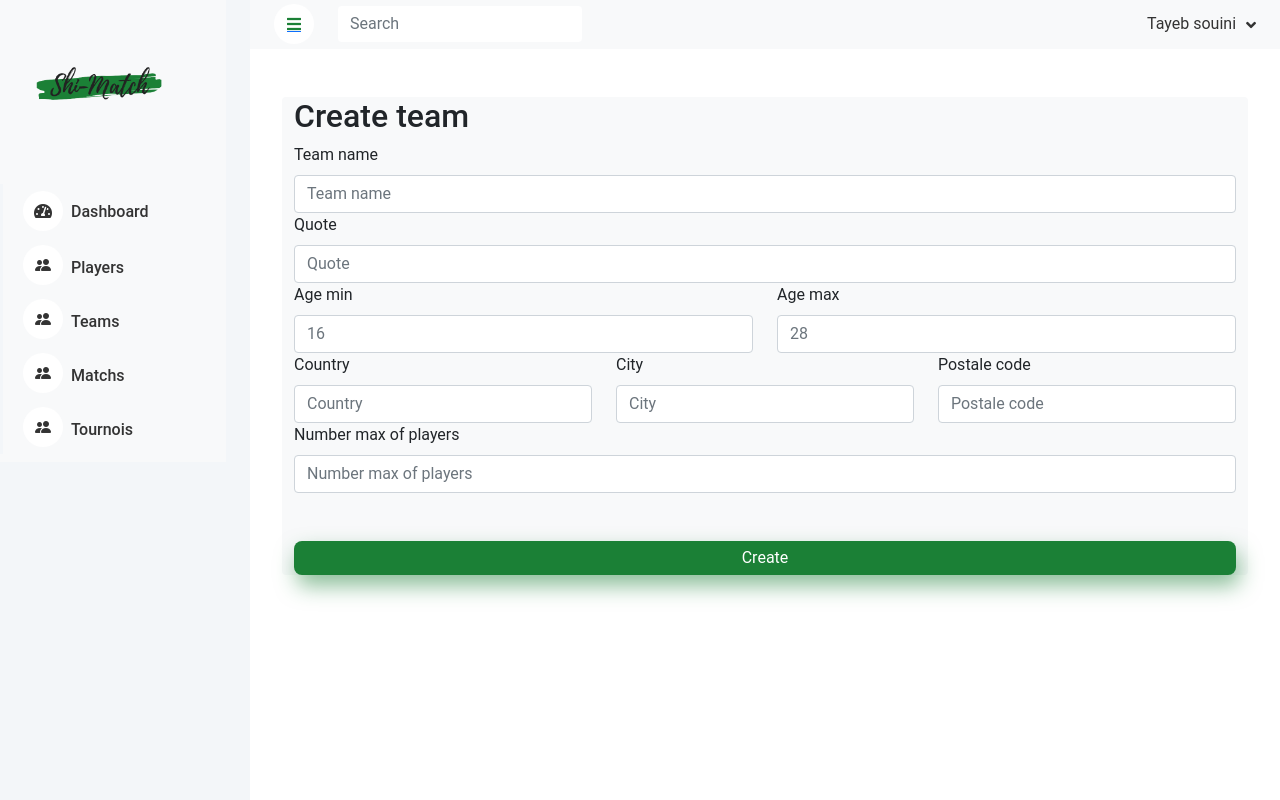
After one commit to TayebsouiniYcode/Shi-Match, a PHP site: page /createTeam in a window 1280 px wide. The commit adds this page. Run offline with PHP 8.4, Linux system fonts and the light colour scheme; data that the repository does not hold is empty; some libraries are stand-ins or nearby versions.

Commit message:
create view 'createTeam'

```diff
--- a/controllers/TeamController.php
+++ b/controllers/TeamController.php
@@ -11,4 +11,9 @@ class TeamController extends Controller
     {
         return $this->render('teamDetails');
     }
+
+    public function create(Request $request)
+    {
+        return $this->render('createTeam');
+    }
 }
--- a/public/index.php
+++ b/public/index.php
@@ -43,6 +43,8 @@ $app->router->get('/playerDetails', [PlayerController::class, 'playerDetails']);
 $app->router->get('/matchs', [PlayerController::class, 'matchs']);
 $app->router->get('/profile', [UserController::class, 'profile']);
 $app->router->get('/editPassword', [UserController::class, 'editPassword']);
+$app->router->get('/createTeam', [TeamController::class, 'create']);
+
 
 
 
--- /dev/null
+++ b/views/createTeam.php
@@ -0,0 +1,46 @@
+<div class="create-team bg-light rounded">
+    <h2>Create team</h2>
+    <div class="create-team-form">
+        <form action="">
+            <div class="form-group">
+                <label for="team_name" class="form-label">Team name</label>
+                <input type="text" name="team_nama" id="team_name" class="form-control" placeholder="Team name">
+            </div>
+            <div class="form-group">
+                <label for="quote" class="form-label">Quote</label>
+                <input type="text" name="quote" id="quote" class="form-control" placeholder="Quote">
+            </div>
+            <div class="d-flex gap-4">
+                <div class="form-group w-50">
+                    <label for="age_min" class="form-label">Age min</label>
+                    <input type="number" name="age_min" id="age_min" class="form-control" placeholder="16">
+                </div>
+                <div class="form-group w-50">
+                    <label for="age_max" class="form-label">Age max</label>
+                    <input type="number" name="age_max" id="age_max" class="form-control" placeholder="28">
+                </div>
+            </div>
+            <div class="d-flex gap-4">
+                <div class="form-group w-50">
+                    <label for="country" class="form-label">Country</label>
+                    <input type="text" name="country" id="country" class="form-control" placeholder="Country">
+                </div>
+                <div class="form-group w-50">
+                    <label for="city" class="form-label">City</label>
+                    <input type="text" name="city" id="city" class="form-control" placeholder="City">
+                </div>
+                <div class="form-group w-50">
+                    <label for="postale_code" class="form-label">Postale code</label>
+                    <input type="number" name="postale_code" id="postale_code" class="form-control" placeholder="Postale code">
+                </div>
+            </div>
+            <div class="form-group">
+                <label for="number_max_of_player" class="form-label">Number max of players</label>
+                <input type="number" name="number_max_of_player" id="number_max_of_player" class="form-control" placeholder="Number max of players">
+            </div>
+            <div class="form-group mt-5">
+                <input type="submit" value="Create" class="form-control btn btn-primary">
+            </div>
+        </form>
+    </div>
+</div>
--- a/views/teams.php
+++ b/views/teams.php
@@ -344,4 +344,8 @@
             <a class="btn btn-primary" href="#">View all Matchs</a>
         </div>
     </div>
+
+    <div class="matchs bg-light rounded pb-3 mt-5 d-flex justify-content-center">
+        <a href="createTeam" class="btn btn-primary w-100">Create Team</a>
+    </div>
 </div>
```
Also changed, not shown: 1 other file.
